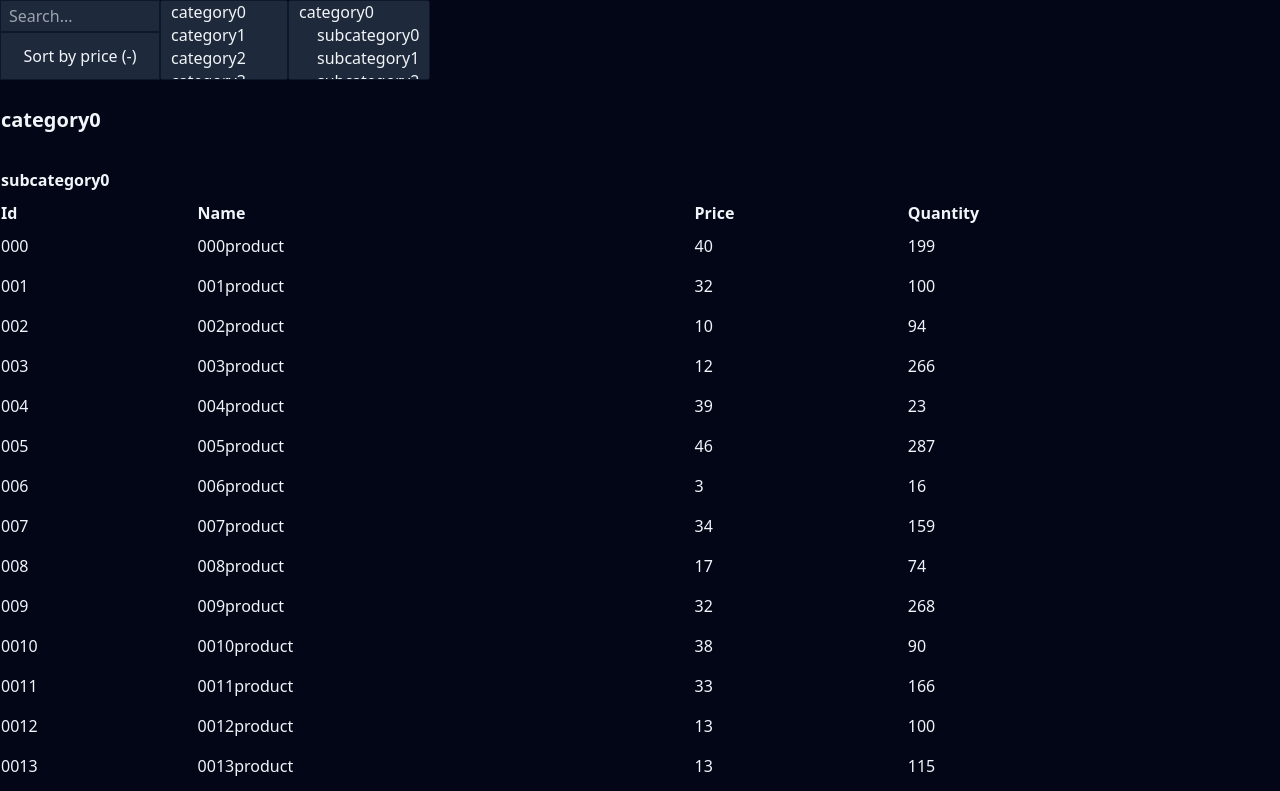
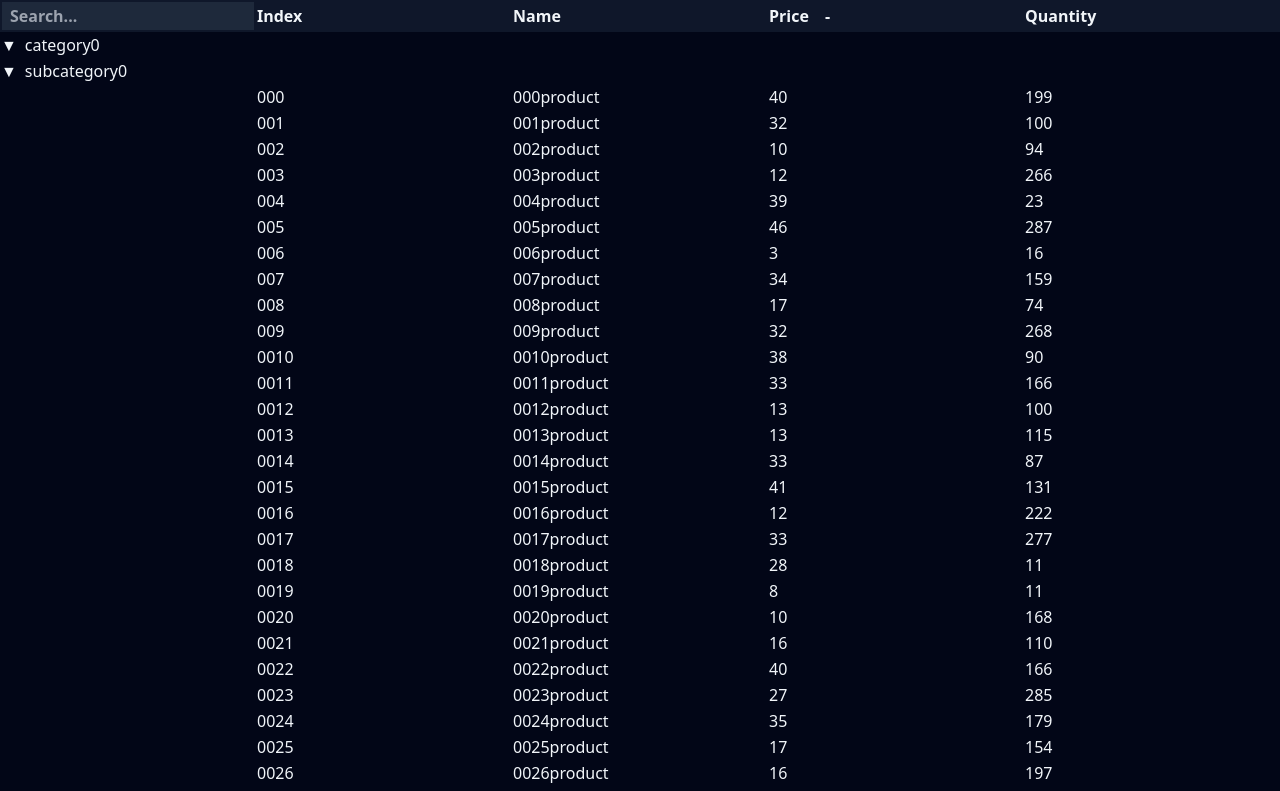
Before and after one commit to OskarMichalkiewicz/table-sorting, a React (Vite) app: page / in a window 1280 px wide. Shown: the top 791 px of the page. Built offline with nearby package versions, Linux system fonts and the light colour scheme.

Commit message:
fix virtualization, transform data for easier collapsing/expanding

```diff
--- a/index.html
+++ b/index.html
@@ -7,7 +7,7 @@
     <title>Vite + React + TS</title>
   </head>
   <body>
-    <div class="bg-slate-950 text-slate-100" id="root"></div>
+    <div class="bg-slate-950 text-slate-100 h-screen" id="root"></div>
     <script type="module" src="/src/main.tsx"></script>
   </body>
 </html>
--- a/src/App.tsx
+++ b/src/App.tsx
@@ -1,55 +1,115 @@
+import { expandData, expandType } from "./scripts/mock-data";
+import Table from "./components/table";
 import { useMemo, useState } from "react";
-import testData, { categoriesMap } from "./scripts/mock-data";
-import Table from "./components/table";
-import { ColumnFiltersState, SortingState } from "@tanstack/react-table";
-import CategorySelectGroup from "./components/category-select-group";
-import ErrorBoundary from "./components/error-boundary";
+import {
+  ColumnDef,
+  ColumnFiltersState,
+  ExpandedState,
+  SortingState,
+  getCoreRowModel,
+  getExpandedRowModel,
+  getFilteredRowModel,
+  getSortedRowModel,
+  useReactTable,
+} from "@tanstack/react-table";
 
 function App() {
-  const data = useMemo(() => testData, []);
+  const data = expandData;
+  const columns = useMemo<ColumnDef<expandType>[]>(
+    () => [
+      {
+        accessorKey: "category",
+        id: "category",
+        header: () => " ",
+        cell: ({ row, getValue }) => (
+          <div>
+            {row.getCanExpand() ? (
+              <button
+                className="flex cursor-pointer gap-x-2 w-full"
+                onClick={row.getToggleExpandedHandler()}
+              >
+                <div>{row.getIsExpanded() ? "▼" : "►"}</div>
+                <div>{getValue<boolean>()}</div>
+              </button>
+            ) : (
+              getValue<boolean>()
+            )}
+          </div>
+        ),
+        filterFn: (row, _, filterValue) => {
+          return row.original.name?.includes(filterValue);
+        },
+        enableSorting: false,
+      },
+      {
+        accessorFn: (row) => row.index,
+        id: "index",
+        cell: ({ getValue, row }) => {
+          return row.depth >= 2 && getValue();
+        },
+        header: () => {
+          return <span>Index</span>;
+        },
+        footer: (props) => props.column.id,
+        enableColumnFilter: false,
+        enableSorting: false,
+      },
+      {
+        accessorFn: (row) => row.name,
+        id: "name",
+        cell: (info) => info.getValue(),
+        header: () => <span>Name</span>,
+        footer: (props) => props.column.id,
+        enableColumnFilter: false,
+        enableSorting: false,
+      },
+      {
+        accessorFn: (row) => row.price,
+        id: "price",
+        cell: (info) => info.getValue(),
+        header: () => <span>Price</span>,
+        footer: (props) => props.column.id,
+        enableColumnFilter: false,
+      },
+      {
+        accessorFn: (row) => row.quantity,
+        id: "quantity",
+        cell: (info) => info.getValue(),
+        header: () => <span>Quantity</span>,
+        footer: (props) => props.column.id,
+        enableColumnFilter: false,
+        enableSorting: false,
+      },
+    ],
+    [],
+  );
   const [columnFilters, setColumnFilters] = useState<ColumnFiltersState>([]);
-  const [categoriesShown, setCategoriesShown] =
-    useState<Record<string, Record<string, boolean>>>(categoriesMap);
   const [sorting, setSorting] = useState<SortingState>([]);
 
-  return (
-    <ErrorBoundary>
-      <CategorySelectGroup
-        categoriesShown={categoriesShown}
-        setCategoriesShown={setCategoriesShown}
-      />
-      <div className="pt-20">
-        {data.map((category) =>
-          category.subcategories.map(
-            ({ name, subCatId, products }, subCatIdx) => (
-              <Table
-                key={`table-${category.catId}-${subCatIdx}`}
-                sorting={sorting}
-                setSorting={setSorting}
-                expanded={categoriesShown[category.name][name]}
-                setColumnFilters={setColumnFilters}
-                columnFilters={columnFilters}
-                category={{
-                  name: category.name,
-                  id: category.catId.toString(),
-                  show: subCatIdx === 0,
-                }}
-                subcategory={{
-                  name,
-                  id: subCatId,
-                  show: Object.values(categoriesShown[category.name]).some(
-                    (subcategory) => subcategory,
-                  ),
-                }}
-                renderSearch={category.catId === 0 && subCatIdx === 0}
-                body={products}
-              />
-            ),
-          ),
-        )}
-      </div>
-    </ErrorBoundary>
-  );
+  const [expanded, setExpanded] = useState<ExpandedState>(true);
+
+  const table = useReactTable<expandType>({
+    data,
+    columns,
+    filterFns: {},
+    state: {
+      expanded,
+      columnFilters,
+      sorting,
+    },
+    onExpandedChange: setExpanded,
+    getSubRows: (row) => row.subRow,
+    onSortingChange: setSorting,
+    onColumnFiltersChange: setColumnFilters,
+    getCoreRowModel: getCoreRowModel(),
+    getSortedRowModel: getSortedRowModel(),
+    getFilteredRowModel: getFilteredRowModel(),
+    getExpandedRowModel: getExpandedRowModel(),
+    autoResetExpanded: false,
+    filterFromLeafRows: true,
+  });
+
+  return <Table table={table} />;
 }
 
 export default App;
--- a/src/components/category-select-group.tsx
+++ /dev/null
@@ -1,71 +0,0 @@
-import { Dispatch, SetStateAction } from "react";
-
-interface Props {
-  categoriesShown: Record<string, Record<string, boolean>>;
-  setCategoriesShown: Dispatch<
-    SetStateAction<Record<string, Record<string, boolean>>>
-  >;
-}
-
-export default function CategorySelectGroup({
-  categoriesShown,
-  setCategoriesShown,
-}: Props) {
-  return (
-    <>
-      <select
-        className="fixed top-0 left-40 h-20 border border-slate-900 bg-slate-800 w-32 px-2"
-        onChange={(e) => {
-          const { value } = e.target;
-          setCategoriesShown((prev) => ({
-            ...prev,
-            [value]: Object.keys(prev[value]).reduce((acc, curr) => {
-              return { ...acc, [curr]: !prev[value][curr] };
-            }, {}),
-          }));
-        }}
-        multiple
-      >
-        {Object.keys(categoriesShown).map((category) => {
-          return (
-            <option key={category} value={category}>
-              {category}
-            </option>
-          );
-        })}
-      </select>
-      <select
-        className="fixed top-0 left-72 px-2 h-20 border border-slate-900 bg-slate-800"
-        onChange={(e) => {
-          const { value } = e.target;
-          const [category, subcategory] = value.split(",");
-          setCategoriesShown((prev) => ({
-            ...prev,
-            [category]: {
-              ...prev[category],
-              [subcategory]: !prev[category][subcategory],
-            },
-          }));
-        }}
-        multiple
-      >
-        {Object.keys(categoriesShown).map((category) => {
-          return (
-            <optgroup key={category} label={category}>
-              {Object.keys(categoriesShown[category]).map((subcategory) => {
-                return (
-                  <option
-                    key={`${category}-${subcategory}`}
-                    value={[category, subcategory]}
-                  >
-                    {subcategory}
-                  </option>
-                );
-              })}
-            </optgroup>
-          );
-        })}
-      </select>
-    </>
-  );
-}
--- a/src/components/table-body.tsx
+++ b/src/components/table-body.tsx
@@ -1,19 +1,30 @@
 import { Row, flexRender } from "@tanstack/react-table";
-import { productType } from "../scripts/mock-data";
 import { Virtualizer } from "@tanstack/react-virtual";
 
-interface Props {
-  rows: Row<productType>[];
+interface Props<T> {
+  rows: Row<T>[];
   virtualizer: Virtualizer<HTMLDivElement, Element>;
-  expanded: boolean;
 }
-export default function TableBody({ rows, virtualizer, expanded }: Props) {
+export default function TableBody<T>({ rows, virtualizer }: Props<T>) {
   return (
-    <tbody>
+    <tbody
+      className="relative top-8"
+      style={{
+        height: `${virtualizer.getTotalSize()}px`,
+      }}
+    >
       {virtualizer.getVirtualItems().map((virtualRow) => {
         const row = rows[virtualRow.index];
-        return expanded ? (
-          <tr key={row.id} className="h-[40px]">
+        return (
+          <tr
+            data-index={virtualRow.index}
+            ref={(node) => virtualizer.measureElement(node)}
+            key={row.id}
+            className="absolute w-full grid grid-cols-5"
+            style={{
+              transform: `translateY(${virtualRow.start}px)`,
+            }}
+          >
             {row.getVisibleCells().map((cell) => {
               return (
                 <td key={cell.id}>
@@ -22,7 +33,7 @@ export default function TableBody({ rows, virtualizer, expanded }: Props) {
               );
             })}
           </tr>
-        ) : null;
+        );
       })}
     </tbody>
   );
--- a/src/components/table-head.tsx
+++ b/src/components/table-head.tsx
@@ -1,36 +1,57 @@
 import { flexRender, HeaderGroup } from "@tanstack/react-table";
-import { productType } from "../scripts/mock-data";
+import DebouncedInput from "./debounced-input";
 
-interface Props {
-  headerGroups: HeaderGroup<productType>[];
-  expanded: boolean;
+interface Props<T> {
+  headerGroups: HeaderGroup<T>[];
 }
-export default function TableHead({ headerGroups, expanded }: Props) {
+export default function TableHead<T>({ headerGroups }: Props<T>) {
   return (
-    <>
-      <thead>
-        {headerGroups.map((headerGroup) => {
-          const element = (
-            <tr key={headerGroup.id}>
+    <thead className="fixed top-0 w-full bg-slate-950 z-10 h-8">
+      {headerGroups.map((headerGroup) => (
+        <tr className="grid grid-cols-5 h-full" key={headerGroup.id}>
           {headerGroup.headers.map((header) => {
             return (
               <th
+                className="flex h-full bg-slate-900"
                 key={header.id}
                 colSpan={header.colSpan}
-                    className={header.column.columnDef.meta as string}
+              >
+                {header.column.getCanFilter() ? (
+                  <DebouncedInput
+                    key={header.column.id}
+                    className="border px-2 h-full w-full outline-none border-slate-900 bg-slate-800"
+                    onChange={(value) => header.column.setFilterValue(value)}
+                    placeholder="Search..."
+                    type="text"
+                    value={(header.column.getFilterValue() ?? "") as string}
+                  />
+                ) : null}
+                {header.isPlaceholder ? null : (
+                  <div
+                    onClick={header.column.getToggleSortingHandler()}
+                    className="h-full flex items-center gap-x-4"
+                    style={
+                      header.column.getCanSort()
+                        ? { cursor: "pointer" }
+                        : undefined
+                    }
                   >
                     {flexRender(
                       header.column.columnDef.header,
                       header.getContext(),
                     )}
+                    {header.column.getCanSort()
+                      ? { asc: "▲", desc: "▼", none: "-" }[
+                          header.column.getIsSorted() || "none"
+                        ]
+                      : null}
+                  </div>
+                )}
               </th>
             );
           })}
         </tr>
-          );
-          return expanded ? element : headerGroup.depth < 2 ? element : null;
-        })}
+      ))}
     </thead>
-    </>
   );
 }
--- a/src/components/table.tsx
+++ b/src/components/table.tsx
@@ -1,147 +1,29 @@
-import { Dispatch, SetStateAction, useMemo, useRef, useState } from "react";
+import { useRef } from "react";
 import { useVirtualizer } from "@tanstack/react-virtual";
-import {
-  ColumnFiltersState,
-  SortingState,
-  getCoreRowModel,
-  getFilteredRowModel,
-  getSortedRowModel,
-  useReactTable,
-} from "@tanstack/react-table";
-import { productType } from "../scripts/mock-data";
+import { Table } from "@tanstack/react-table";
 import TableHead from "./table-head";
 import TableBody from "./table-body";
-import DebouncedInput from "./debounced-input";
 
-interface Props {
-  body: productType[];
-  columnFilters: ColumnFiltersState;
-  setColumnFilters: Dispatch<SetStateAction<ColumnFiltersState>>;
-  sorting: SortingState;
-  setSorting: Dispatch<SetStateAction<SortingState>>;
-  renderSearch: boolean;
-  expanded: boolean;
-  subcategory: { name: string; id: string; show: boolean };
-  category: { name: string; id: string; show: boolean };
+interface Props<T> {
+  table: Table<T>;
 }
-export default function ReactTableVirtualized({
-  body,
-  columnFilters,
-  setColumnFilters,
-  renderSearch,
-  expanded,
-  setSorting,
-  sorting,
-  subcategory,
-  category,
-}: Props) {
-  const columns = useMemo(
-    () => [
-      {
-        header: category.show ? category.name : "",
-        id: category.id,
-        meta: category.show ? "h-[80px] text-xl" : "",
-        enableSorting: false,
-        columns: [
-          {
-            header: subcategory.show ? subcategory.name : "",
-            id: subcategory.id,
-            meta: subcategory.show ? "h-10" : "",
-            enableSorting: false,
-            columns: [
-              {
-                accessorKey: "index",
-                header: () => <span>Id</span>,
-                enableColumnFilter: false,
-                enableSorting: false,
-              },
-              {
-                accessorKey: "name",
-                header: () => <span>Name</span>,
-                enableColumnFilter: true,
-                enableSorting: false,
-              },
-              {
-                accessorKey: "price",
-                header: () => <span>Price</span>,
-                enableColumnFilter: false,
-                enableSorting: true,
-              },
-              {
-                accessorKey: "quantity",
-                header: () => <span>Quantity</span>,
-                enableColumnFilter: false,
-                enableSorting: false,
-              },
-            ],
-          },
-        ],
-      },
-    ],
-    [category, subcategory],
-  );
-  const table = useReactTable({
-    data: body,
-    columns,
-    filterFns: {},
-    state: {
-      columnFilters,
-      sorting,
-    },
-    onSortingChange: setSorting,
-    onColumnFiltersChange: setColumnFilters,
-    getCoreRowModel: getCoreRowModel(),
-    getSortedRowModel: getSortedRowModel(),
-    getFilteredRowModel: getFilteredRowModel(),
-    autoResetExpanded: false,
-  });
-
+export default function ReactTableVirtualized<T>({ table }: Props<T>) {
   const { rows } = table.getRowModel();
+  const headerGroups = table.getHeaderGroups();
 
   const parentRef = useRef<HTMLDivElement>(null);
   const virtualizer = useVirtualizer({
     count: rows.length,
     getScrollElement: () => parentRef.current,
     estimateSize: () => 40,
-    overscan: 20,
+    overscan: 5,
   });
 
   return (
-    <div ref={parentRef} className="text-left">
-      {renderSearch &&
-        table.getHeaderGroups().map((groups) =>
-          groups.headers.map(({ column }) =>
-            column.getCanSort() ? (
-              <button
-                key={column.id}
-                className="fixed top-8 h-12 w-40 border border-slate-900 bg-slate-800"
-                onClick={column.getToggleSortingHandler()}
-              >
-                {`Sort by price (${{ asc: "▲", desc: "▼", none: "-" }[column.getIsSorted() || "none"]})`}
-              </button>
-            ) : null,
-          ),
-        )}
-      {renderSearch &&
-        table
-          .getHeaderGroups()
-          .map((groups) =>
-            groups.headers.map(({ column }) =>
-              column.getCanFilter() ? (
-                <DebouncedInput
-                  key={column.id}
-                  className="fixed top-0 w-40 border px-2 h-8 border-slate-900 bg-slate-800"
-                  onChange={(value) => column.setFilterValue(value)}
-                  placeholder={`Search...`}
-                  type="text"
-                  value={(column.getFilterValue() ?? "") as string}
-                />
-              ) : null,
-            ),
-          )}
-      <table className="w-full">
-        <TableHead headerGroups={table.getHeaderGroups()} expanded={expanded} />
-        <TableBody rows={rows} virtualizer={virtualizer} expanded={expanded} />
+    <div ref={parentRef} className="bg-slate-950 overflow-auto h-full">
+      <table className="w-full text-left">
+        <TableHead headerGroups={headerGroups} />
+        <TableBody virtualizer={virtualizer} rows={rows} />
       </table>
     </div>
   );
--- a/src/scripts/mock-data.ts
+++ b/src/scripts/mock-data.ts
@@ -24,18 +24,34 @@ const testData = range(0, 10).map((catId) => ({
     })),
   })),
 }));
-export type dataType = typeof testData;
-export type productType =
-  (typeof testData)[0]["subcategories"][0]["products"][0];
-export const categoriesMap = testData
-  .map((category) => category)
-  .reduce((prev, curr) => {
+
+export type expandType = {
+  name: string;
+  index: string;
+  quantity?: number;
+  price?: number;
+  subRow: expandType[];
+  category?: string;
+};
+
+export const expandData = testData.map(({ subcategories, name, catId }) => {
+  return subcategories.reduce((prev) => {
     return {
       ...prev,
-      [curr.name]: curr.subcategories.reduce((prev, curr) => {
-        return { ...prev, [curr.name]: true };
-      }, {}),
+      category: name,
+      index: catId.toString(),
+      subRow: subcategories.map(({ subCatId, name: subCatName, products }) => {
+        return products.reduce((acc) => {
+          return {
+            ...acc,
+            category: subCatName,
+            index: subCatId,
+            subRow: products,
+          };
+        }, {});
+      }),
     };
   }, {});
+}) as expandType[];
 
 export default testData;
```
Lines whose indentation alone changed are shown as unchanged.
